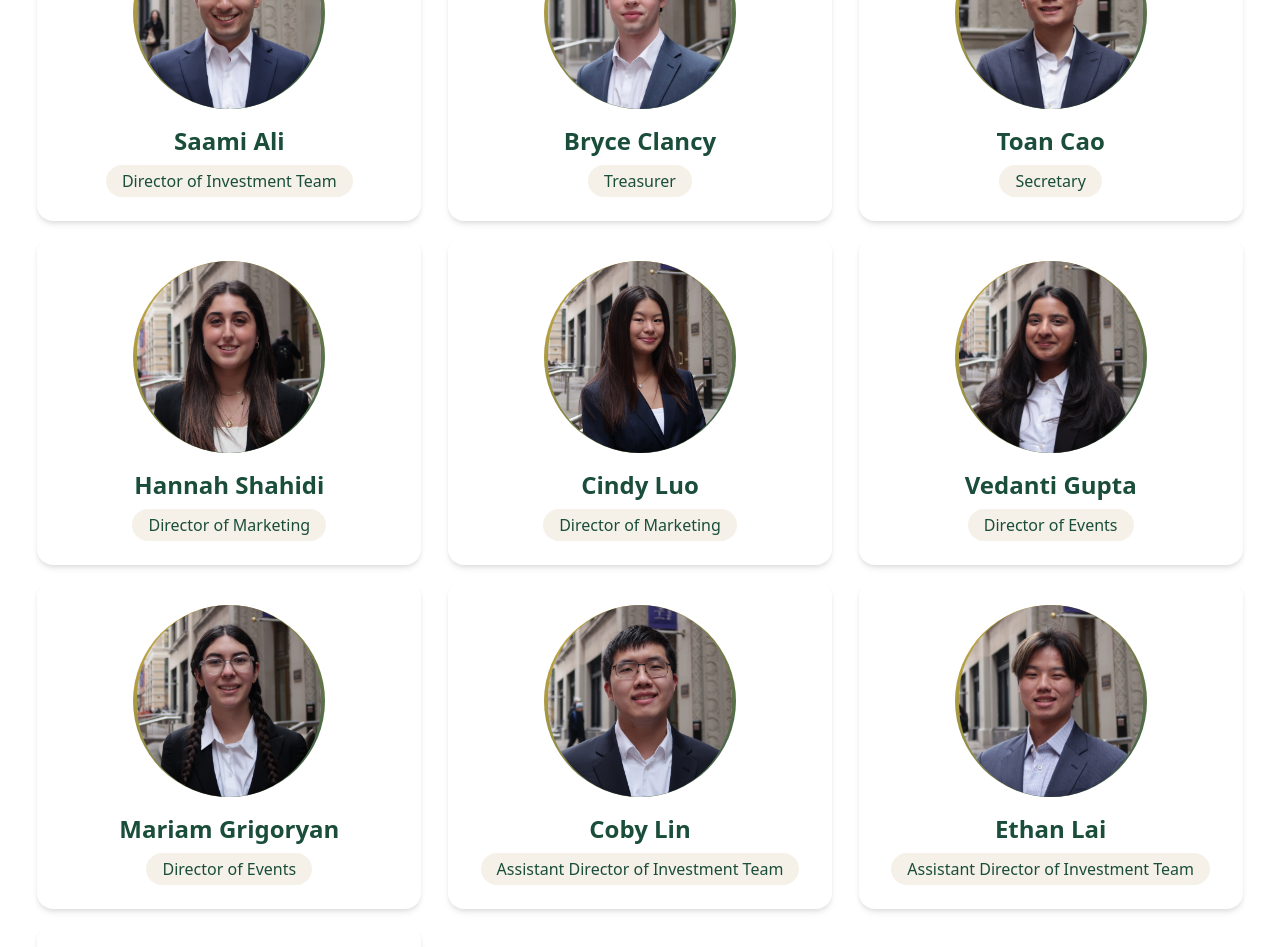
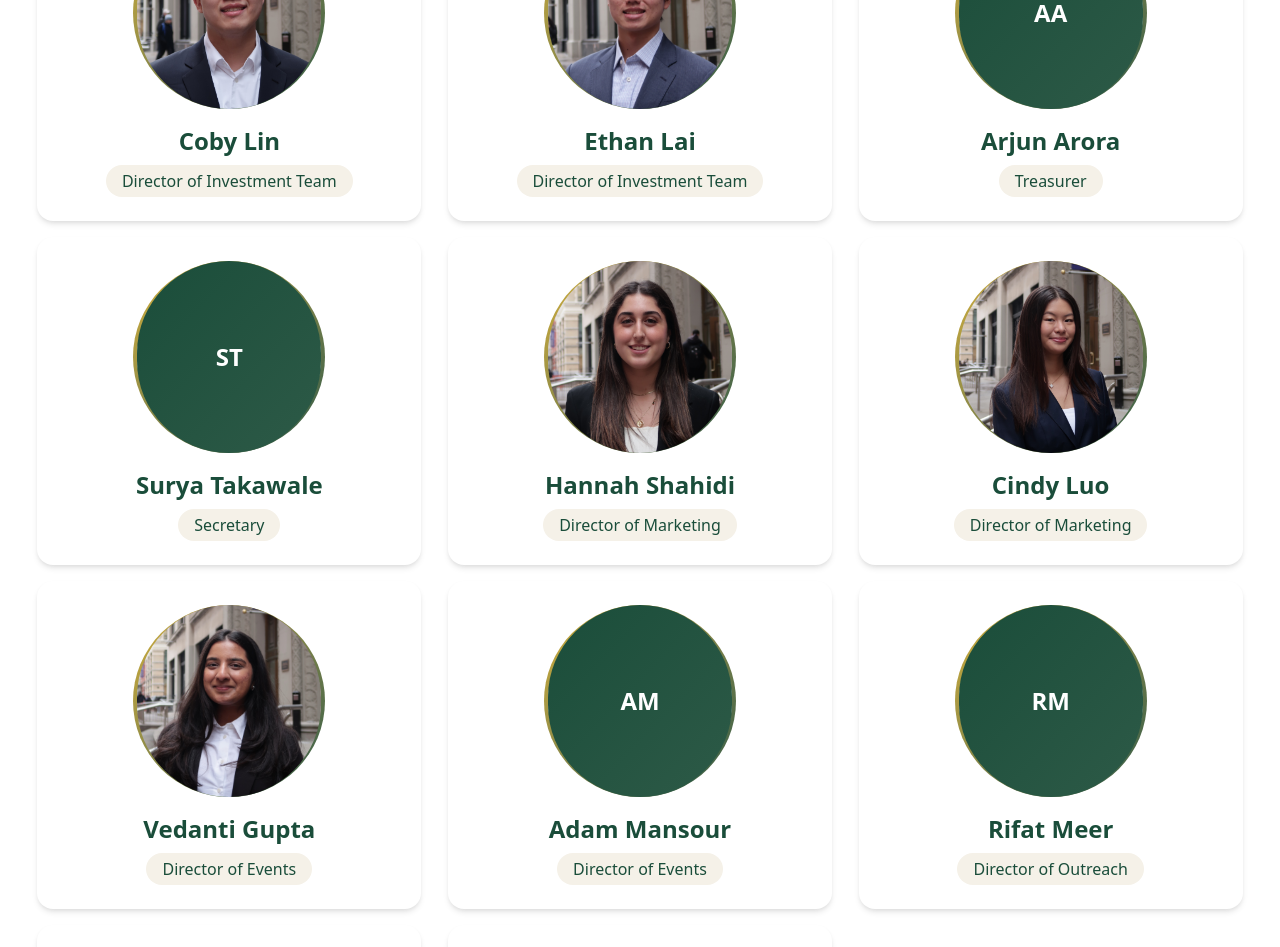
Before and after one commit to raihanzaman/meba-website, a Next.js app: page /eboard in a window 1280 px wide. Shown: the part 1040-1987 px from the top of the page. Built offline with nearby package versions, Linux system fonts and the light colour scheme.

Commit message:
new eboard

```diff
--- a/src/app/eboard/page.tsx
+++ b/src/app/eboard/page.tsx
@@ -47,19 +47,24 @@ export default function eboard() {
               imageSrc="/Raihan.jpg"
             />
             <Card
-              name="Saami Ali"
+              name="Coby Lin"
               title="Director of Investment Team"
-              imageSrc="/Saami.jpg"
+              imageSrc="/Coby.jpg"
             />
             <Card
-              name="Bryce Clancy"
-              title="Treasurer"
-              imageSrc="/Bryce.jpg"
+              name="Ethan Lai"
+              title="Director of Investment Team"
+              imageSrc="/Ethan.jpg"
             />
             <Card
-              name="Toan Cao"
+              name="Arjun Arora"
+              title="Treasurer"
+              imageSrc=""
+            />
+            <Card
+              name="Surya Takawale"
               title="Secretary"
-              imageSrc="/Toan1.jpg"
+              imageSrc=""
             />
             <Card
               name="Hannah Shahidi"
@@ -77,24 +82,24 @@ export default function eboard() {
               imageSrc="/Vedanti.jpg"
             />
             <Card
-              name="Mariam Grigoryan"
+              name="Adam Mansour"
               title="Director of Events"
-              imageSrc="/Mariam.jpg"
+              imageSrc=""
             />
             <Card
-              name="Coby Lin"
-              title="Assistant Director of Investment Team"
-              imageSrc="/Coby.jpg"
+              name="Rifat Meer"
+              title="Director of Outreach"
+              imageSrc=""
             />
             <Card
-              name="Ethan Lai"
+              name="Omar Khan"
               title="Assistant Director of Investment Team"
-              imageSrc="/Ethan.jpg"
+              imageSrc=""
             />
             <Card
-              name="Rami Awad"
-              title="Senior Advisor"
-              imageSrc="/Rami.jpg"
+              name="Zayaan Atif"
+              title="Assistant Director of Investment Team"
+              imageSrc=""
             />
           </div>
         </div>
--- a/src/app/page.tsx
+++ b/src/app/page.tsx
@@ -27,7 +27,7 @@ export default function Home() {
                   Explore Programs
                 </a>
                 <a
-                  href="https://docs.google.com/forms/d/e/1FAIpQLSfYKxuG-8kbpqowmrufDXbPVLjpOvOxmxDWeI7E0pR1npzIEw/viewform"
+                  href="https://docs.google.com/forms/d/e/1FAIpQLSeg79fTsmH9MOeVBntbWBQ9jCWF_xRhKbMu5_pMDOPHaYaC1Q/viewform"
                   target="_blank"
                   rel="noopener noreferrer"
                   className="border-2 border-white text-white font-semibold px-8 py-4 rounded-lg hover:bg-white hover:text-[#1a4d3a] transition-all duration-300 text-center"
```
